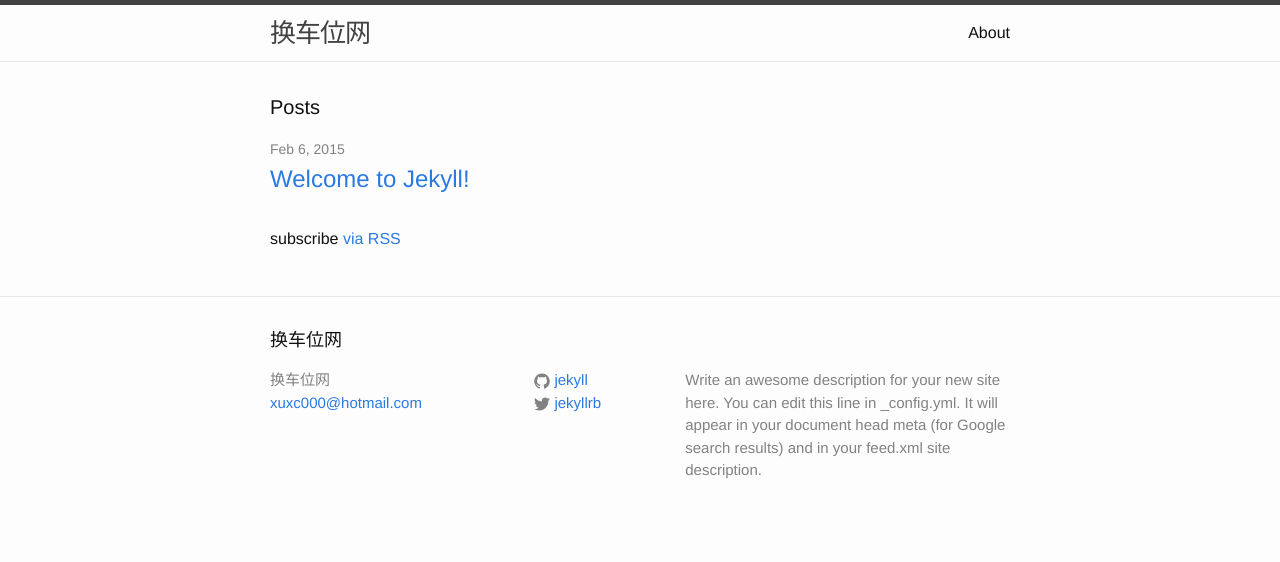
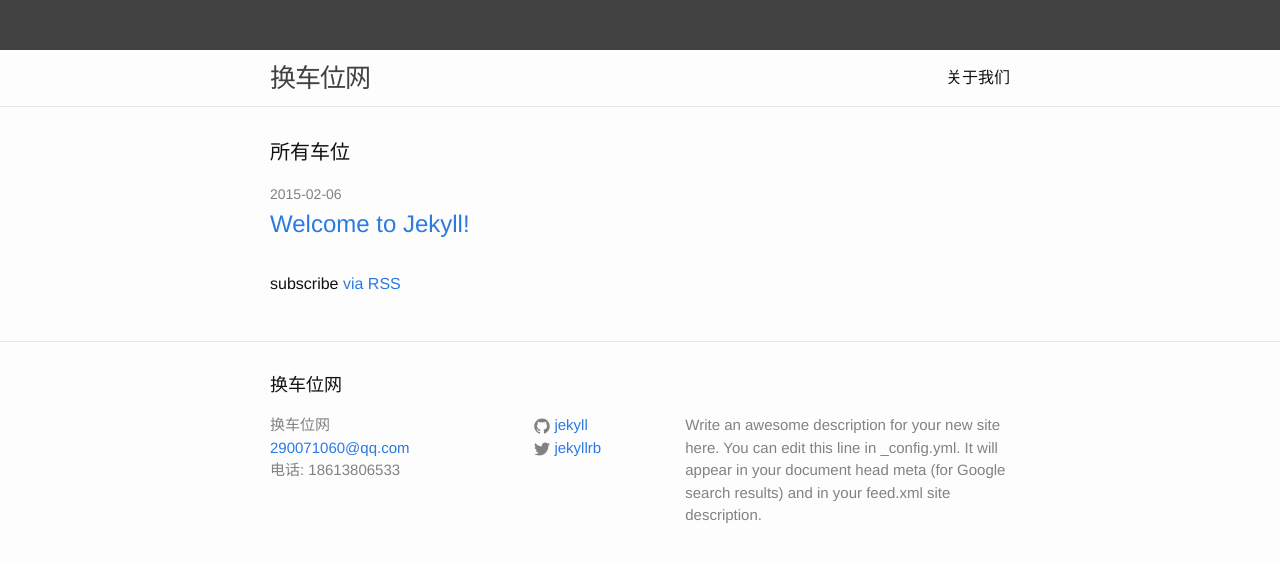
Before and after one commit to xuxic/hcw, a Jekyll site: the page built from index.html, in a window 1280 px wide. Shown: the top 562 px of the page. Built offline with Jekyll 4.4.1, drawn with Linux system fonts in a browser that asks for light colours.

Commit message:
modify content

```diff
--- a/_config.yml
+++ b/_config.yml
@@ -1,6 +1,6 @@
 # Site settings
 title: 换车位网
-email: xuxc000@hotmail.com
+email: 290071060@qq.com
 description: > # this means to ignore newlines until "baseurl:"
   Write an awesome description for your new site here. You can edit this
   line in _config.yml. It will appear in your document head meta (for
--- a/_includes/footer.html
+++ b/_includes/footer.html
@@ -8,7 +8,8 @@
       <div class="footer-col  footer-col-1">
         <ul class="contact-list">
           <li>{{ site.title }}</li>
-          <li><a href="mailto:{{ site.email }}">{{ site.email }}</a></li>
+          <li><a href="mailto:{{ site.email }}?subject=发布车位信息&body=请在下面填写车位详细信息以及您的联系方式(不要修改邮件标题):">{{ site.email }}</a></li>
+          <li>电话: 18613806533</li>
         </ul>
       </div>
 
--- a/_sass/_layout.scss
+++ b/_sass/_layout.scss
@@ -2,7 +2,7 @@
  * Site header
  */
 .site-header {
-    border-top: 5px solid $grey-color-dark;
+    border-top: 50px solid $grey-color-dark;
     border-bottom: 1px solid $grey-color-light;
     min-height: 56px;
 
--- a/about.md
+++ b/about.md
@@ -1,6 +1,6 @@
 ---
 layout: page
-title: About
+title: 关于我们
 permalink: /about/
 ---
 
--- a/index.html
+++ b/index.html
@@ -4,12 +4,12 @@ layout: default
 
 <div class="home">
 
-  <h1 class="page-heading">Posts</h1>
+  <h1 class="page-heading">所有车位</h1>
 
   <ul class="post-list">
     {% for post in site.posts %}
       <li>
-        <span class="post-meta">{{ post.date | date: "%b %-d, %Y" }}</span>
+        <span class="post-meta">{{ post.date | date: "%F" }}</span>
 
         <h2>
           <a class="post-link" href="{{ post.url | prepend: site.baseurl }}">{{ post.title }}</a>
```
